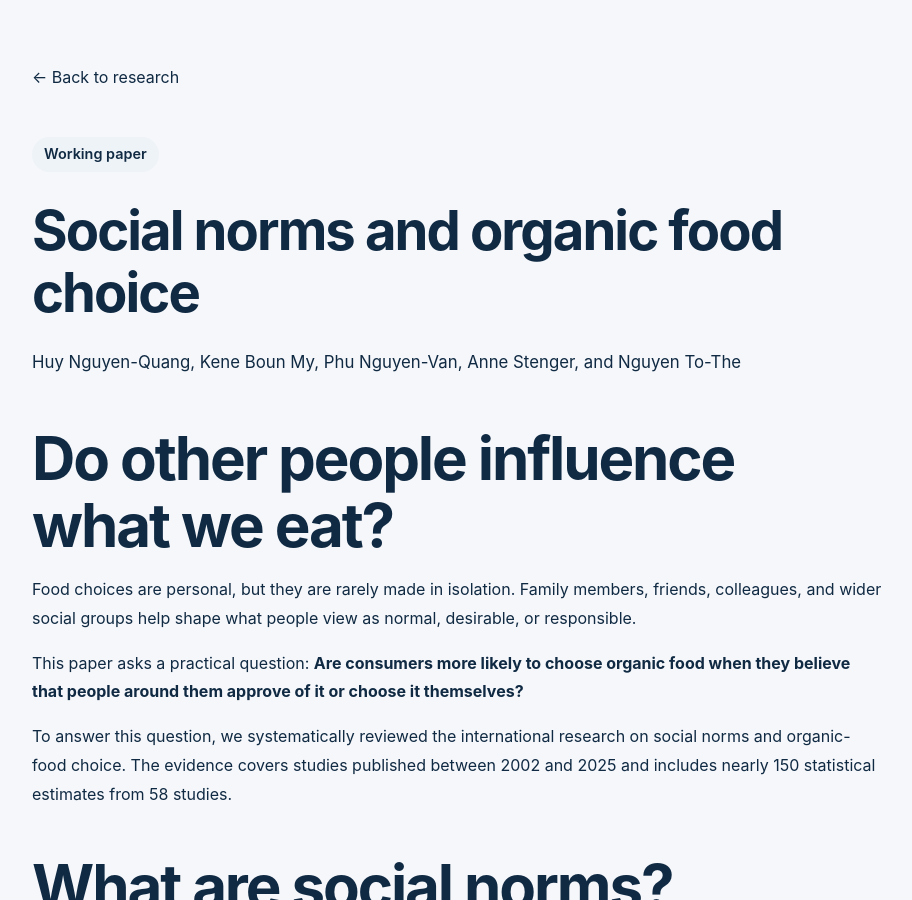
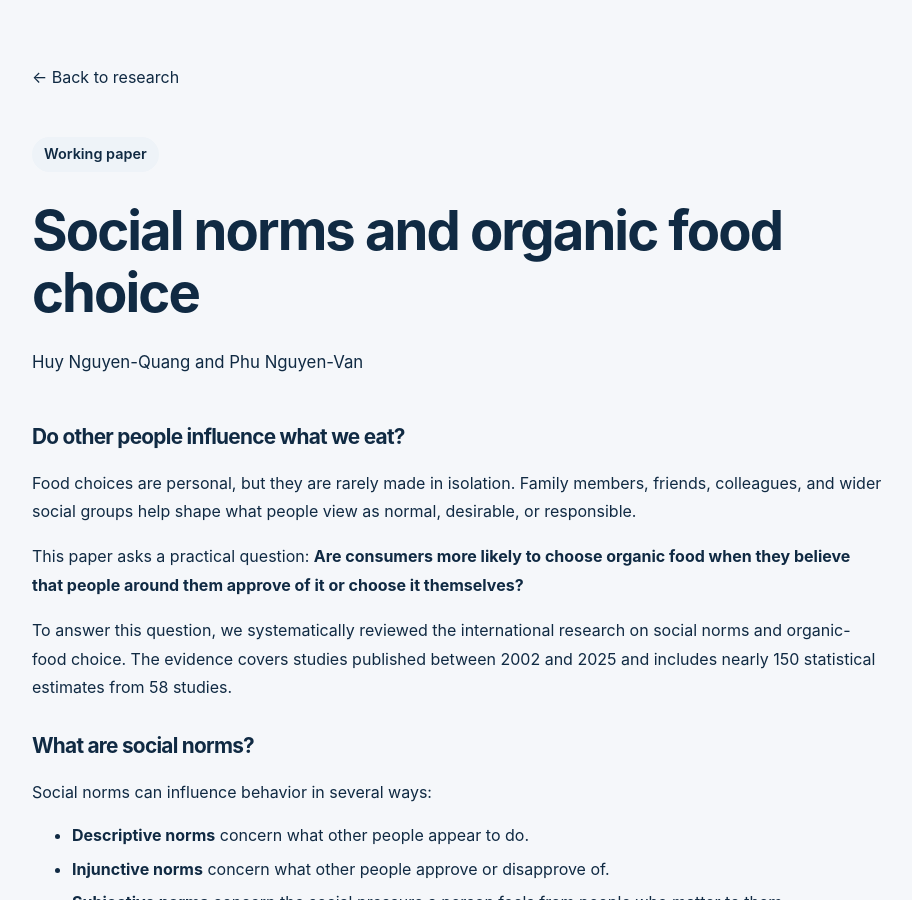
Before and after one commit to nguyenquanghuyvn/nguyenquanghuy.github.co, a Jekyll site: the page built from research/social-norms.md, in a window 1280 px wide and 900 px high. Shown: the whole window, without its empty margins (183-1095 px from the left). Built offline with Jekyll 4.4.1, drawn with Linux system fonts in a browser that asks for light colours.

Commit message:
Add one-sided climate transparency research page

```diff
--- a/index.html
+++ b/index.html
@@ -79,6 +79,10 @@
 
           <a href="research/social-norms/">
             Social Norms and Organic Food
+          </a>
+
+          <a href="research/one-sided-climate-transparency/">
+            One-Sided Climate Transparency
           </a>
 
           <!--
--- a/research/social-norms.md
+++ b/research/social-norms.md
@@ -3,12 +3,12 @@
 title: "Social norms and organic food choice"
 description: "Social norms and organic food choice."
 status: "Working paper"
-authors: "Huy Nguyen-Quang, Kene Boun My, Phu Nguyen-Van, Anne Stenger, and Nguyen To-The"
+authors: "Huy Nguyen-Quang and Phu Nguyen-Van"
 request_full_text: true
 permalink: /research/social-norms/
 ---
 
-## Do other people influence what we eat?
+### Do other people influence what we eat?
 
 Food choices are personal, but they are rarely made in isolation. Family members, friends, colleagues, and wider social groups help shape what people view as normal, desirable, or responsible.
 
@@ -16,7 +16,7 @@
 
 To answer this question, we systematically reviewed the international research on social norms and organic-food choice. The evidence covers studies published between 2002 and 2025 and includes nearly 150 statistical estimates from 58 studies.
 
-## What are social norms?
+### What are social norms?
 
 Social norms can influence behavior in several ways:
 
@@ -27,7 +27,7 @@
 
 These ideas are related, but they are not identical. A shopper may believe that friends support organic food without seeing many of them buy it. Someone else may personally feel that buying sustainably is the right thing to do, even without direct social pressure.
 
-## What the evidence shows
+### What the evidence shows
 
 Across the studies, social norms have a **positive but moderate association** with organic-food choice. The average partial correlation is approximately **0.16**.
 
@@ -45,7 +45,7 @@
 
 *The figure summarizes selected checks reported in the paper. The estimates remain close to the main result.*
 
-## A major gap: intention is not the same as purchase
+### A major gap: intention is not the same as purchase
 
 Most of the available evidence concerns **purchase intentions**, not observed behavior. Of the effect-size estimates mapped in the paper, 103 examine subjective norms in relation to purchase intention. Only a small number study actual purchases or repeated consumption.
 
@@ -55,7 +55,7 @@
 
 This matters because consumers may express support for organic food but still buy conventional products when organic alternatives are expensive, unavailable, difficult to identify, or not trusted.
 
-## Why social norms are not enough
+### Why social norms are not enough
 
 Norm-based messages can make organic food appear socially accepted and morally legitimate. However, communication alone cannot remove practical barriers.
 
@@ -69,7 +69,7 @@
 
 Social influence is therefore best understood as one part of a wider food system.
 
-## Implications for policy and business
+### Implications for policy and business
 
 Campaigns that emphasize peer behavior or social approval may support sustainable consumption, but they are unlikely to work well on their own.
 
@@ -83,13 +83,13 @@
 
 For farmers and rural communities, stronger consumer demand creates opportunities only when supply chains transmit part of the value back to producers. Certification support, fair contracts, and transparent trade relationships remain essential.
 
-## What research should do next
+### What research should do next
 
 Future studies should measure actual purchases, repeated consumption, and changes over time—not only stated intentions. Experiments and longitudinal studies would help determine whether norm-based interventions cause lasting behavioral change.
 
 Researchers should also distinguish more carefully between different kinds of norms and report exactly who provides the social reference: family, friends, colleagues, community members, or society more broadly.
 
-## The main message
+### The main message
 
 Social norms matter for organic-food choice, but their influence is moderate and depends on the surrounding market. People may be more open to organic food when it is socially supported, yet durable change also requires products that are credible, accessible, and affordable.
 
```
Also changed, not shown: research/one-sided-climate-transparency.md (added, +86 -0 lines), assets/images/research/one-sided-climate-transparency/financing-reversal.png (added), assets/images/research/one-sided-climate-transparency/value-of-disclosure.png (added), assets/images/research/one-sided-climate-transparency/wealth-and-access.png (added).
